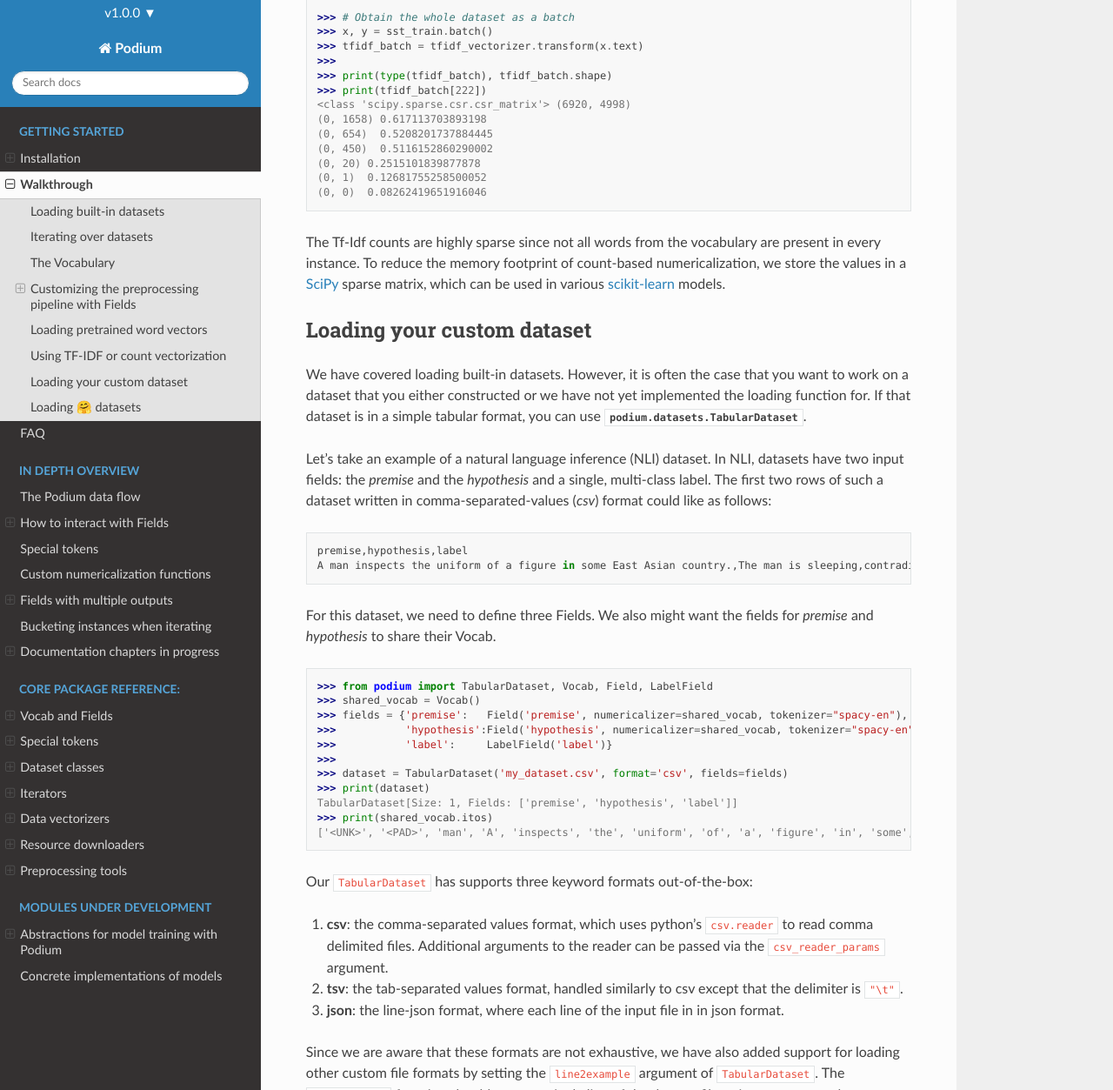
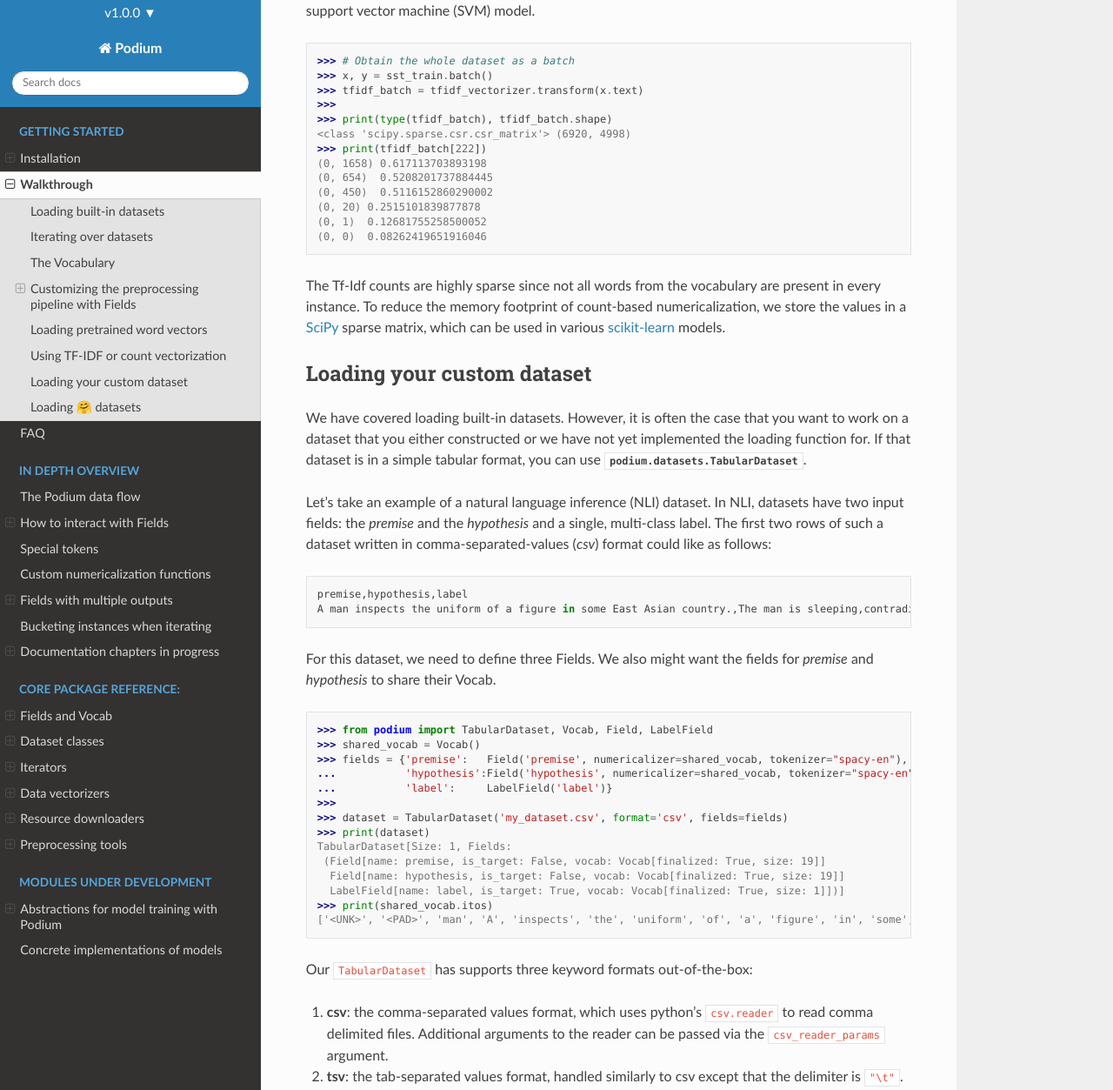
Before and after one commit to TakeLab/podium, a Sphinx documentation site: the page built from docs/source/walkthrough.rst, in a window 1280 px wide and 1400 px high, scrolled down 6120 px, cut to the strip 147-1400 px from the top of the window. Shown: the whole strip at 87% size. Built offline with Sphinx 7.4.7 and the Read the Docs theme 2.0.0, drawn with Linux system fonts in a browser that asks for light colours; some of the changed text lies outside the part shown.

```diff
--- a/docs/source/conf.py
+++ b/docs/source/conf.py
@@ -106,3 +106,20 @@ def setup(app):
     #sphinx.add_domain(PatchedPythonDomain, override=True)
     app.add_css_file('css/podium.css')
     app.add_js_file('js/custom.js')
+
+# only run doctests marked with a ".. doctest::" directive
+doctest_test_doctest_blocks = ''
+
+doctest_global_setup = '''
+try:
+    import transformers
+except ImportError:
+    transformers = None
+
+try:
+    import spacy
+    spacy.load('en', disable=['parser', 'ner'])
+except (ImportError, IOError):
+    spacy = None
+
+'''
--- a/docs/source/index.rst
+++ b/docs/source/index.rst
@@ -41,7 +41,6 @@ The documentation is organized in four parts:
    :caption: Core package Reference:
 
    vocab_and_fields
-   specials
    datasets
    iterators
    vectorizers
--- a/docs/source/walkthrough.rst
+++ b/docs/source/walkthrough.rst
@@ -1,3 +1,10 @@
+
+.. testsetup:: *
+
+  from podium import Field, LabelField, Vocab, Iterator, TabularDataset
+  from podium.datasets import SST
+  from podium.vectorizers import GloVe, TfIdfVectorizer
+
 
 Walkthrough
 ============
@@ -19,14 +26,19 @@ Loading built-in datasets
 
 One built-in dataset available in Podium is the `Stanford Sentiment Treebank <https://nlp.stanford.edu/sentiment/treebank.html>`__. In order to load the dataset, it is enough to call the :meth:`get_dataset_splits` method.
 
-.. code-block:: python
+.. doctest:: sst
+  :options: +NORMALIZE_WHITESPACE
 
   >>> from podium.datasets import SST
-  >>> sst_train, sst_test, sst_valid = SST.get_dataset_splits()
+  >>> sst_train, sst_test, sst_valid = SST.get_dataset_splits() # doctest:+ELLIPSIS
   >>> print(sst_train)
-  SST[Size: 6920, Fields: ['text', 'label']]
+  SST[Size: 6920, Fields:
+     (Field[name: text, is_target: False, vocab: Vocab[finalized: True, size: 16284]]
+      LabelField[name: label, is_target: True, vocab: Vocab[finalized: True, size: 2]])
+  ]
   >>> print(sst_train[222]) # A short example
-  Example[label: (None, 'positive'); text: (None, ['A', 'slick', ',', 'engrossing', 'melodrama', '.'])]
+  Example[text: (None, ['A', 'slick', ',', 'engrossing', 'melodrama', '.']); label: (None, 'positive')]
+
 
 Each built-in Podium dataset has a :meth:`get_dataset_splits` method, which returns the `train`, `test` and `validation` split of that dataset, if available.
 
@@ -35,7 +47,8 @@ Iterating over datasets
 
 Podium contains methods to iterate over data. Let's take a look at :class:`podium.Iterator`, the simplest data iterator. The default batch size of the iterator is `32` but we will reduce it for the sake of space.
 
-.. code-block:: python
+.. doctest:: sst
+  :options: +NORMALIZE_WHITESPACE
 
   >>> from podium import Iterator
   >>> train_iter = Iterator(sst_train, batch_size=2)
@@ -61,8 +74,7 @@ The Vocabulary
 
 We saw earlier that our dataset has two Fields: text and label. We will touch on what exactly Fields are later, but for now let's retrieve and print them out.
 
-.. code-block:: python
-  :emphasize-lines: 3
+.. doctest:: sst
 
   >>> text_field, label_field = sst_train.fields
   >>> print(text_field, label_field, sep='\n')
@@ -78,7 +90,7 @@ In highligted code block we can see that the Vocab for the ``text`` field has a
 
 You might want to limit the size of your Vocab for larger datasets. To do so, define your own vocabulary as follows:
 
-.. code-block:: python
+.. doctest:: small_vocab
 
   >>> from podium import Vocab
   >>> small_vocabulary = Vocab(max_size=5000, min_freq=2)
@@ -109,7 +121,7 @@ Fields have a number of constructor arguments, only some of which we will enumer
 
 The SST dataset has two textual data columns (fields): (1) the input text of the movie review and (2) the label. We need to define a ``podium.Field`` for each of these.
 
-.. code-block:: python
+.. doctest:: small_vocab
 
   >>> from podium import Field, LabelField
   >>> text = Field(name='text', numericalizer=small_vocabulary)
@@ -120,7 +132,7 @@ The SST dataset has two textual data columns (fields): (1) the input text of the
 
 That's it! We have defined our Fields. In order for them to be initialized, we need to `show` them a dataset. For built-in datasets, this is done behind the scenes in the ``get_dataset_splits`` method. We will elaborate how to do this yourself in :ref:`custom-loading`.
 
-.. code-block:: python
+.. doctest:: small_vocab
 
   >>> fields = {'text': text, 'label': label}
   >>> sst_train, sst_test, sst_dev = SST.get_dataset_splits(fields=fields)
@@ -179,7 +191,7 @@ In the case you wish to use a standard shallow model, Podium also supports TF-ID
 
 As we intend to use the whole dataset at once, we will also set ``disable_batch_matrix=True`` in the constructor for the text Field. This option will return our dataset as a list of numericalized instances during batching instead of a numpy matrix. The benefit here is that if returned as a numpy matrix, all of the instances have to be padded, using up a lot of memory.
 
-.. code-block:: python
+.. doctest:: vectorizer
 
   >>> from podium.datasets import SST
   >>> from podium import Vocab, Field, LabelField
@@ -191,23 +203,24 @@ As we intend to use the whole dataset at once, we will also set ``disable_batch_
 
 Since the Tf-Idf vectorizer needs information from the dataset to compute the inverse document frequency, we first need to fit it on the dataset.
 
-.. code-block:: python
+.. doctest:: vectorizer
 
-  >>> from podium.storage.vectorizers.tfidf import TfIdfVectorizer
+  >>> from podium.vectorizers.tfidf import TfIdfVectorizer
   >>> tfidf_vectorizer = TfIdfVectorizer()
   >>> tfidf_vectorizer.fit(dataset=sst_train, field=text)
 
 Now our vectorizer has seen the dataset as well as the vocabulary and has all the required information to compute Tf-Idf value for each instance. As is standard in using shallow models, we want to convert all of the instances in a dataset to a Tf-Idf matrix which can then be used with a support vector machine (SVM) model.
 
-.. code-block:: python
+.. doctest:: vectorizer
+  :options: +NORMALIZE_WHITESPACE
 
   >>> # Obtain the whole dataset as a batch
   >>> x, y = sst_train.batch()
   >>> tfidf_batch = tfidf_vectorizer.transform(x.text)
   >>>
   >>> print(type(tfidf_batch), tfidf_batch.shape)
+  <class 'scipy.sparse.csr.csr_matrix'> (6920, 4998)
   >>> print(tfidf_batch[222])
-  <class 'scipy.sparse.csr.csr_matrix'> (6920, 4998)
   (0, 1658) 0.617113703893198
   (0, 654)  0.5208201737884445
   (0, 450)  0.5116152860290002
@@ -234,17 +247,20 @@ Let's take an example of a natural language inference (NLI) dataset. In NLI, dat
 For this dataset, we need to define three Fields. We also might want the fields for `premise` and `hypothesis` to share their Vocab.
 
 
-.. code-block:: python
+.. code-block::
 
   >>> from podium import TabularDataset, Vocab, Field, LabelField
   >>> shared_vocab = Vocab()
   >>> fields = {'premise':   Field('premise', numericalizer=shared_vocab, tokenizer="spacy-en"),
-  >>>           'hypothesis':Field('hypothesis', numericalizer=shared_vocab, tokenizer="spacy-en"),
-  >>>           'label':     LabelField('label')}
+  ...           'hypothesis':Field('hypothesis', numericalizer=shared_vocab, tokenizer="spacy-en"),
+  ...           'label':     LabelField('label')}
   >>>
   >>> dataset = TabularDataset('my_dataset.csv', format='csv', fields=fields)
   >>> print(dataset)
-  TabularDataset[Size: 1, Fields: ['premise', 'hypothesis', 'label']]
+  TabularDataset[Size: 1, Fields:
+   (Field[name: premise, is_target: False, vocab: Vocab[finalized: True, size: 19]]
+    Field[name: hypothesis, is_target: False, vocab: Vocab[finalized: True, size: 19]]
+    LabelField[name: label, is_target: True, vocab: Vocab[finalized: True, size: 1]])]
   >>> print(shared_vocab.itos)
   ['<UNK>', '<PAD>', 'man', 'A', 'inspects', 'the', 'uniform', 'of', 'a', 'figure', 'in', 'some', 'East', 'Asian', 'country', '.', 'The', 'is', 'sleeping']
 
@@ -258,7 +274,7 @@ Our ``TabularDataset`` has supports three keyword formats out-of-the-box:
 Since we are aware that these formats are not exhaustive, we have also added support for loading other custom file formats by setting the ``line2example`` argument of ``TabularDataset``.
 The ``line2example`` function should accept a single line of the dataset file as its argument and output a sequence of input data which will be mapped to the Fields. An example definition of a function which splits a csv dataset line into its components is below:
 
-.. code-block:: python
+.. code-block::
 
   >>> def custom_split(line):
   >>>   line_parts = line.strip().split(",")
```
Also changed, not shown: other parts of docs/source/walkthrough.rst (+7 -1 lines), README.md (+27 -17 lines), docs/source/advanced.rst (+70 -58 lines), docs/source/specials.rst (deleted, +0 -29 lines), docs/source/vocab_and_fields.rst (+37 -7 lines), 3 other files.
